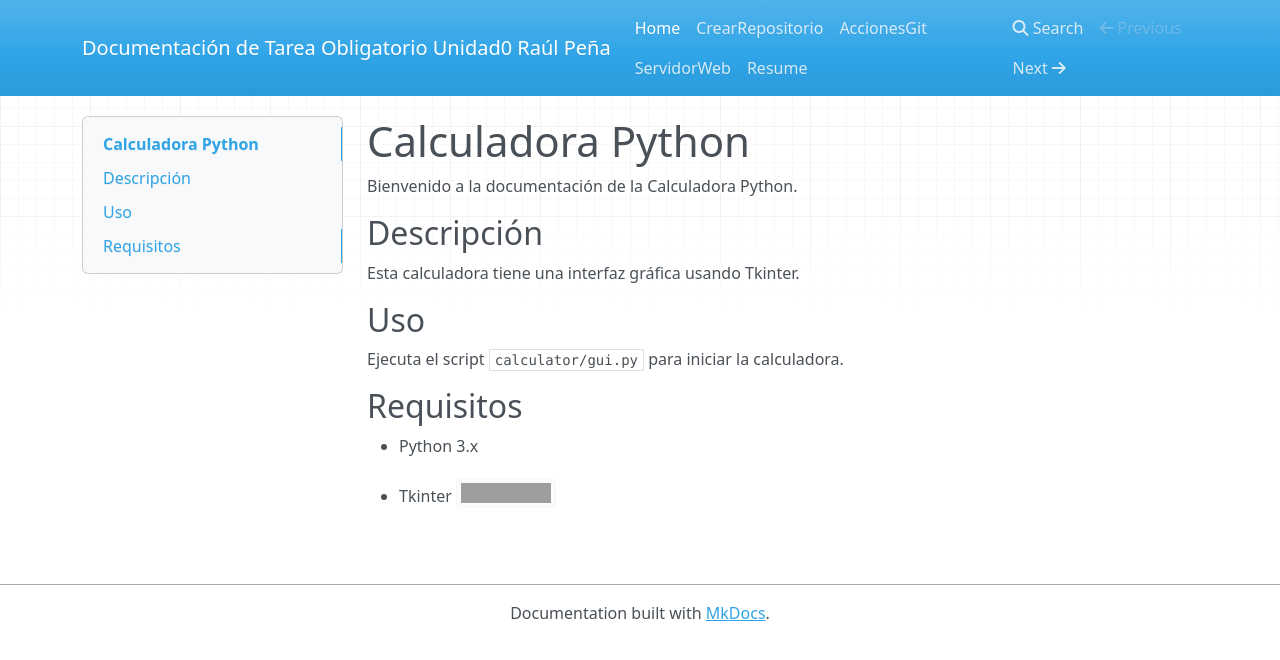
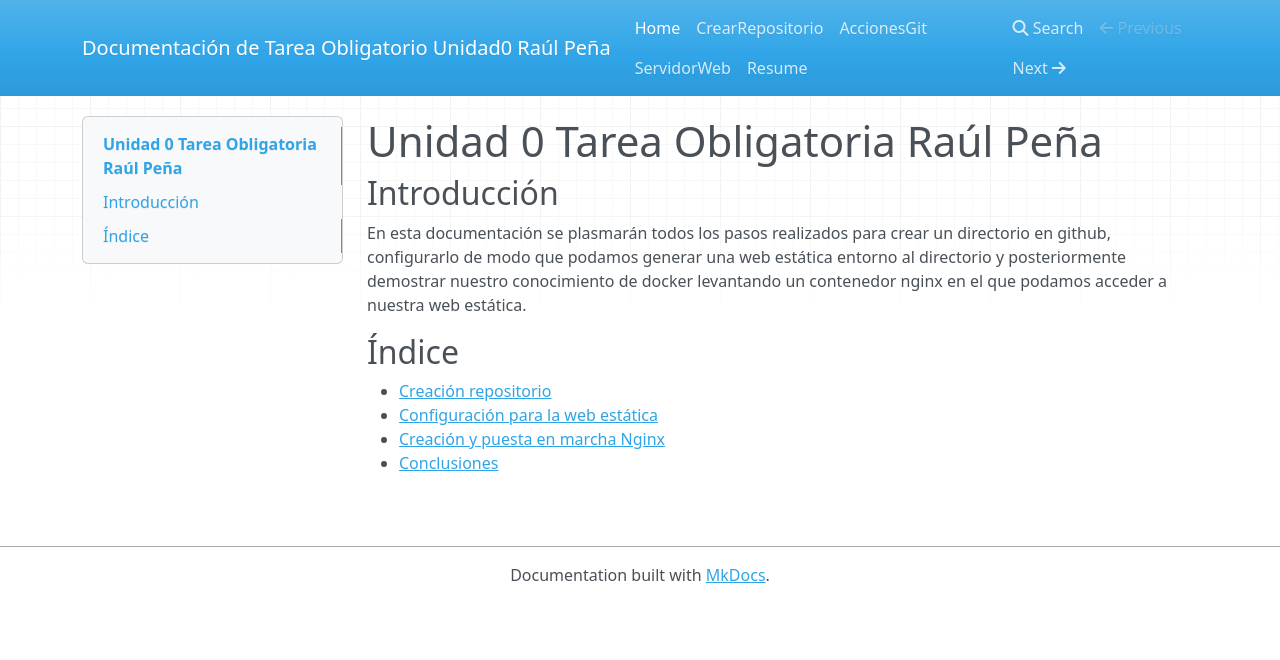
Before and after one commit to rpennas05/PPS-Unidad0-Tarea-RaulPenna, an MkDocs documentation site: the page built from docs/index.md, in a window 1280 px wide. Shown: the top 660 px of the page. Built offline with MkDocs 1.6.1, drawn with Linux system fonts in a browser that asks for light colours; nearby versions of some CDN libraries; grey boxes are pictures that could not be loaded.

Commit message:
Documentación de la tarea

```diff
--- a/docs/index.md
+++ b/docs/index.md
@@ -1,17 +1,13 @@
-# Calculadora Python
+# Unidad 0 Tarea Obligatoria Raúl Peña
 
-Bienvenido a la documentación de la Calculadora Python.
+## Introducción
 
-## Descripción
+En esta documentación se plasmarán todos los pasos realizados para crear un directorio en github, configurarlo de modo que podamos generar una web estática entorno al directorio y posteriormente demostrar nuestro conocimiento de docker
+levantando un contenedor nginx en el que podamos acceder a nuestra web estática.
 
-Esta calculadora tiene una interfaz gráfica usando Tkinter.
+## Índice
 
-## Uso
-
-Ejecuta el script `calculator/gui.py` para iniciar la calculadora.
-
-## Requisitos
-
-- Python 3.x
-- Tkinter
-[![Licencia: CC BY-NC-SA 4.0](https://licensebuttons.net/l/by-nc-sa/4.0/88x31.png)](https://creativecommons.org/licenses/by-nc-sa/4.0/)
+- [Creación repositorio](./git.md)
+- [Configuración para la web estática](./gitActions.md)
+- [Creación y puesta en marcha Nginx](./docker.md)
+- [Conclusiones](./conclusiones.md)
```
Also changed, not shown: docs/conclusiones.md (+33 -0 lines), docs/docker.md (+30 -0 lines), docs/git.md (+9 -0 lines), docs/gitActions.md (+25 -0 lines), docs/gitPages.md (deleted), docs/img/cambio-mkdocs.png (added), docs/img/creacion-contenedor-docker.png (added), docs/img/creacion-repo.png (added), docs/img/github-pages.png (added), docs/img/infraestructura-repo.png (added).
